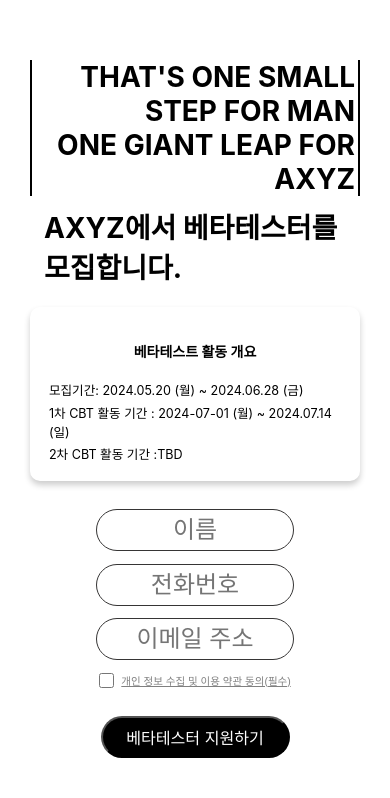
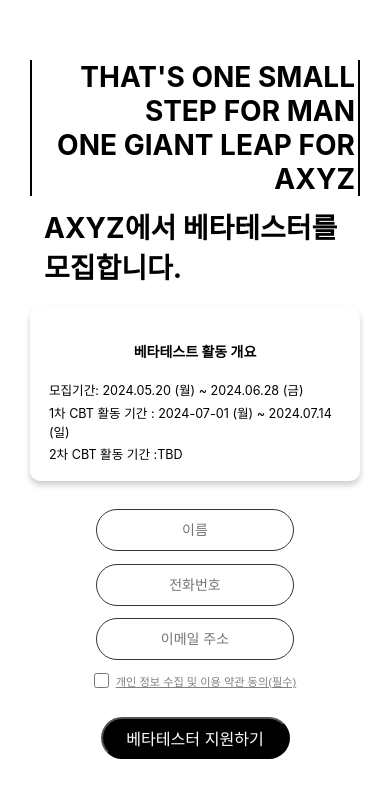
Before and after one commit to Compono-Team/I-frontend-v2, a React (Vite) app: page /betatest in a window 390 px wide. Shown: the top 798 px of the page. Built offline with nearby package versions, Linux system fonts and the light colour scheme; no server answers.

Commit message:
Style: 베타테스트 스타일

```diff
--- a/src/pages/Betatest/Betatest.module.scss
+++ b/src/pages/Betatest/Betatest.module.scss
@@ -176,11 +176,8 @@
       }
 
         .contentsWrapper {
-
           display: flex;
           gap: 0.5rem;
-
-
           span {
             font-size: 1.5rem;
           }
@@ -214,6 +211,11 @@
         }
       }
     }
+  }
+
+  .errormessage{
+    color:red;
+    font-size:1rem;
   }
 
   .registerFormContainer {
@@ -277,7 +279,7 @@
       }
 
       .termsButton {
-        font-size: 1.5rem;
+        font-size: 1.6rem;
         color: gray;
         text-decoration: underline;
         cursor: pointer;
@@ -401,7 +403,7 @@
       .input {
         width: 60%;
         height: 6rem;
-        font-size: 24px;
+        font-size: 14px;
       }
     }
   }
@@ -412,6 +414,11 @@
   .buttonWrapper{
     height: 4rem !important;
 
+  .errormessage{
+    color:red;
+    font-size:1.5rem;
+  }
+
     .button{
       width:27rem !important;
       font-size: 2.3rem !important;
--- a/src/pages/Betatest/index.tsx
+++ b/src/pages/Betatest/index.tsx
@@ -154,7 +154,7 @@
       </article>
       <div className={styles.buttonWrapper}>
         {getFirstErrorMessage() && (
-          <div style={{ color: 'red' }}>{getFirstErrorMessage()}</div>
+          <div className={styles.errormessage}>{getFirstErrorMessage()}</div>
         )}
         <button
           type="submit"
```
